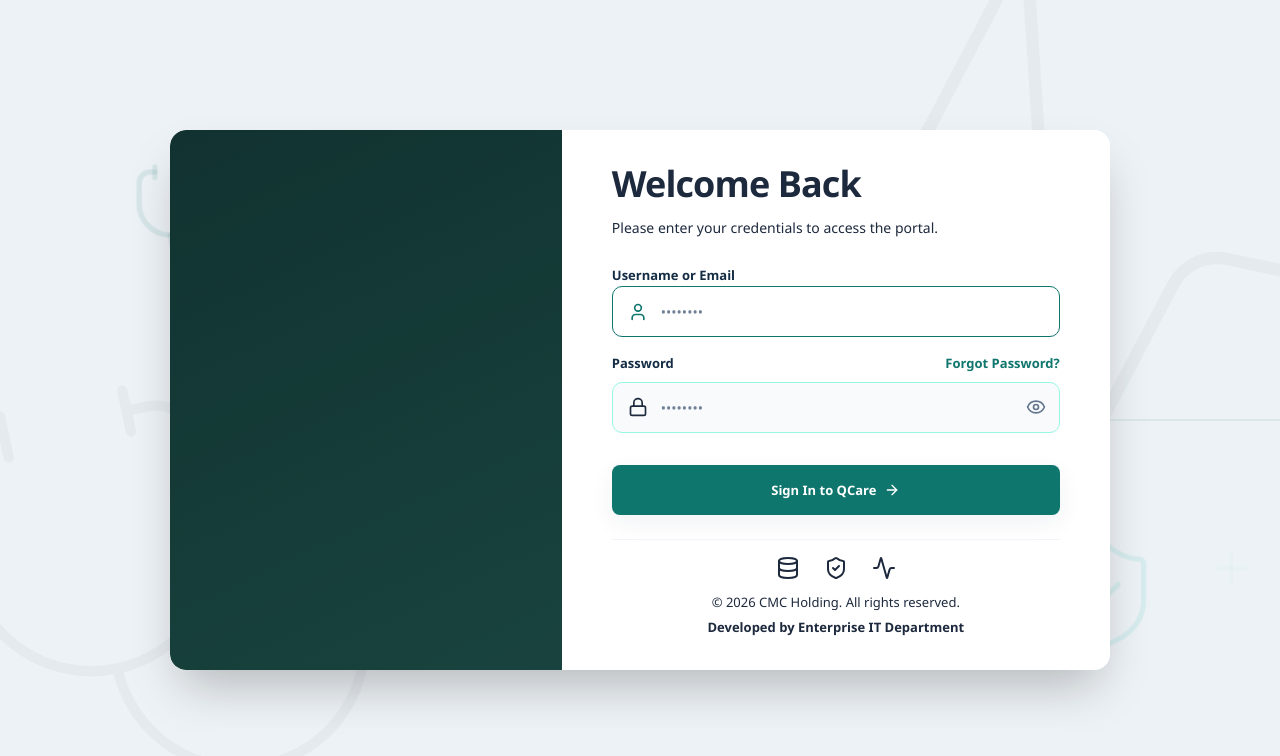
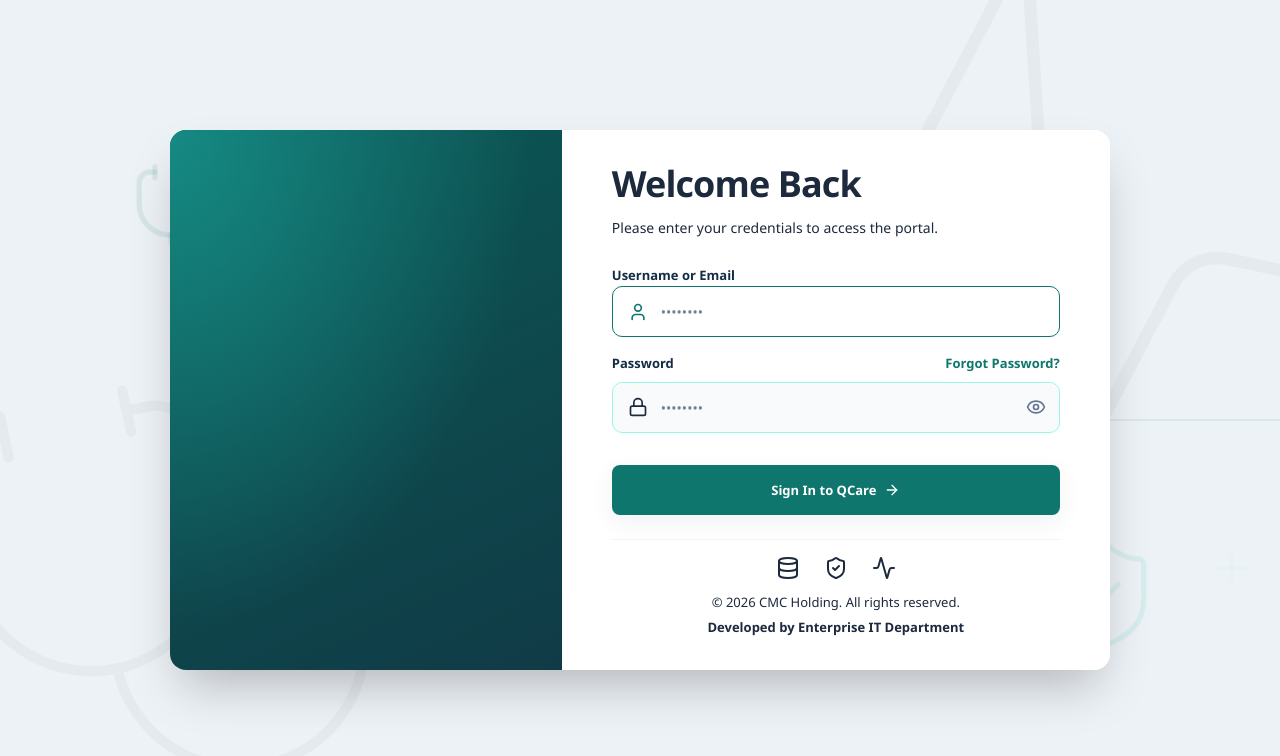
Before and after one commit to mohammedsalihv/QCare, a React (Vite) app in the folder client/: page / in a window 1280 px wide. Shown: the top 756 px of the page. Built offline with nearby package versions, Linux system fonts and the light colour scheme.

Commit message:
Improve login logo contrast and remove white brand container

```diff
--- a/client/src/design-system.css
+++ b/client/src/design-system.css
@@ -117,8 +117,9 @@ button:disabled { cursor: not-allowed; }
 .qc-main .recharts-cartesian-axis-tick-value { fill: var(--qc-muted); font-size: 12px; }
 .qc-main .recharts-legend-wrapper { font-family: inherit; font-size: 12px !important; font-weight: 500 !important; text-transform: none !important; }
 .qc-login { background: var(--qc-page-bg); }
-.qc-login-logo { padding: 3px 12px; background: var(--qc-surface); border-radius: 12px; }
-.qc-login-logo img { display: block; width: 150px; height: 50px; object-fit: contain; }
+.qc-login-brand-panel { background: radial-gradient(ellipse at top left, #168a83 0%, transparent 65%), linear-gradient(155deg, #0b5956, #103b46); isolation: isolate; }
+.qc-login-logo { display: inline-flex; padding: 0; background: transparent; border-radius: 0; }
+.qc-login-logo img { display: block; width: 190px; height: auto; object-fit: contain; filter: brightness(0) invert(1); }
 .qc-login input { font-size: 14px; font-weight: 400; border-radius: var(--qc-radius-control); }
 .qc-login input::placeholder { color: #718297; }
 .qc-page-footer { margin-top: 28px; border-radius: var(--qc-radius-card); border-color: var(--qc-border); }
--- a/client/src/pages/Login.jsx
+++ b/client/src/pages/Login.jsx
@@ -174,8 +174,7 @@ function Login() {
       <div className={`w-full flex items-center justify-center p-4 sm:p-6 transition-all duration-1000 ease-in-out ${mounted ? 'opacity-100' : 'opacity-0'}`}>
         <div className="w-full max-w-md lg:max-w-[940px] bg-white rounded-2xl shadow-2xl flex overflow-hidden relative">
 
-          <div className="hidden lg:flex flex-col w-5/12 bg-mesh relative p-8 text-white overflow-hidden justify-between">
-            <div className="absolute inset-0 bg-black/20 z-0"></div>
+          <div className="hidden lg:flex flex-col w-5/12 qc-login-brand-panel relative p-8 text-white overflow-hidden justify-between">
 
             <div className="relative z-10 flex items-center gap-3 slide-up" style={{ animationDelay: '0.1s' }}>
               <div className="qc-login-logo"><img src={qcareLogo} alt="QCare" width="150" height="50" /></div>
@@ -192,15 +191,15 @@ function Login() {
 
               <div className="mt-6 space-y-3 text-[13px]">
                 <div className="flex items-center gap-3 text-white/85 font-medium">
-                  <CheckCircle className="text-[var(--color-primary)]" size={20} />
+                  <CheckCircle className="text-teal-200" size={20} />
                   <span>Measure what matters</span>
                 </div>
                 <div className="flex items-center gap-3 text-white/85 font-medium">
-                  <CheckCircle className="text-[var(--color-primary)]" size={20} />
+                  <CheckCircle className="text-teal-200" size={20} />
                   <span>Learn from every incident</span>
                 </div>
                 <div className="flex items-center gap-3 text-white/85 font-medium">
-                  <CheckCircle className="text-[var(--color-primary)]" size={20} />
+                  <CheckCircle className="text-teal-200" size={20} />
                   <span>Keep evidence and actions together</span>
                 </div>
               </div>
```
